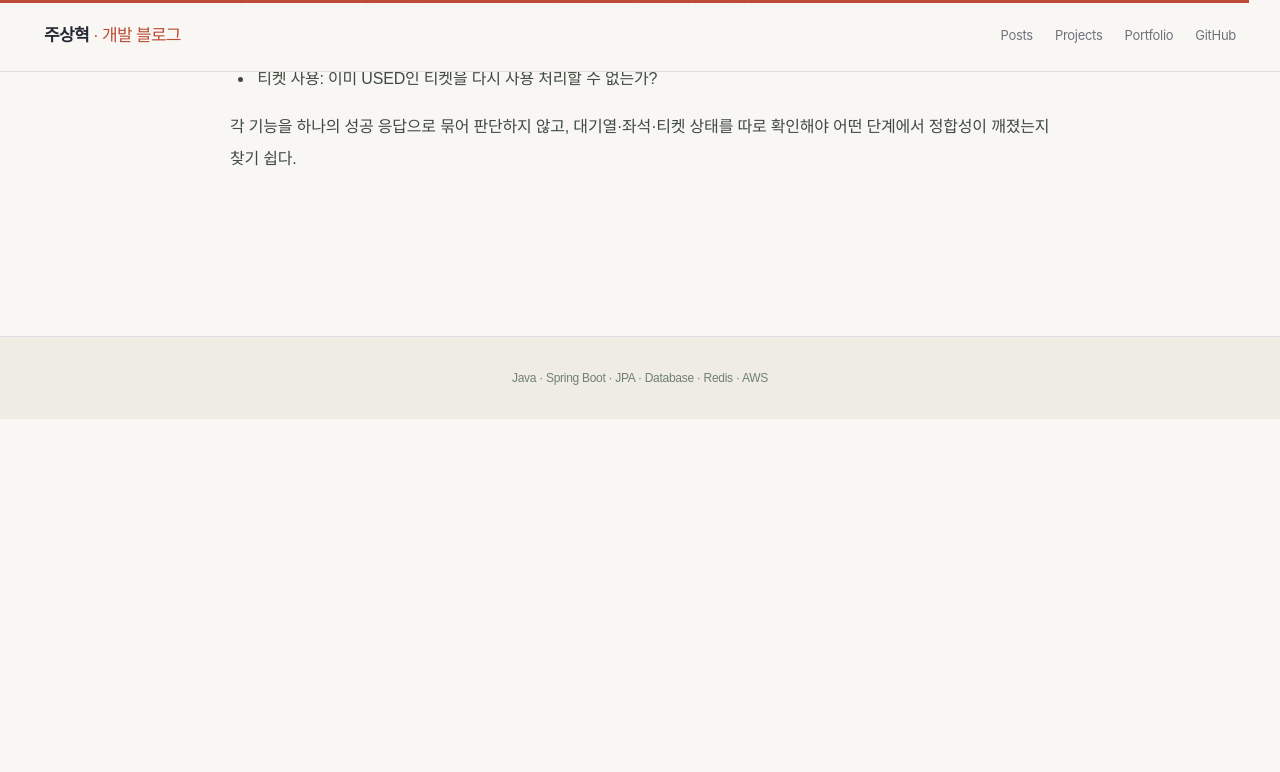
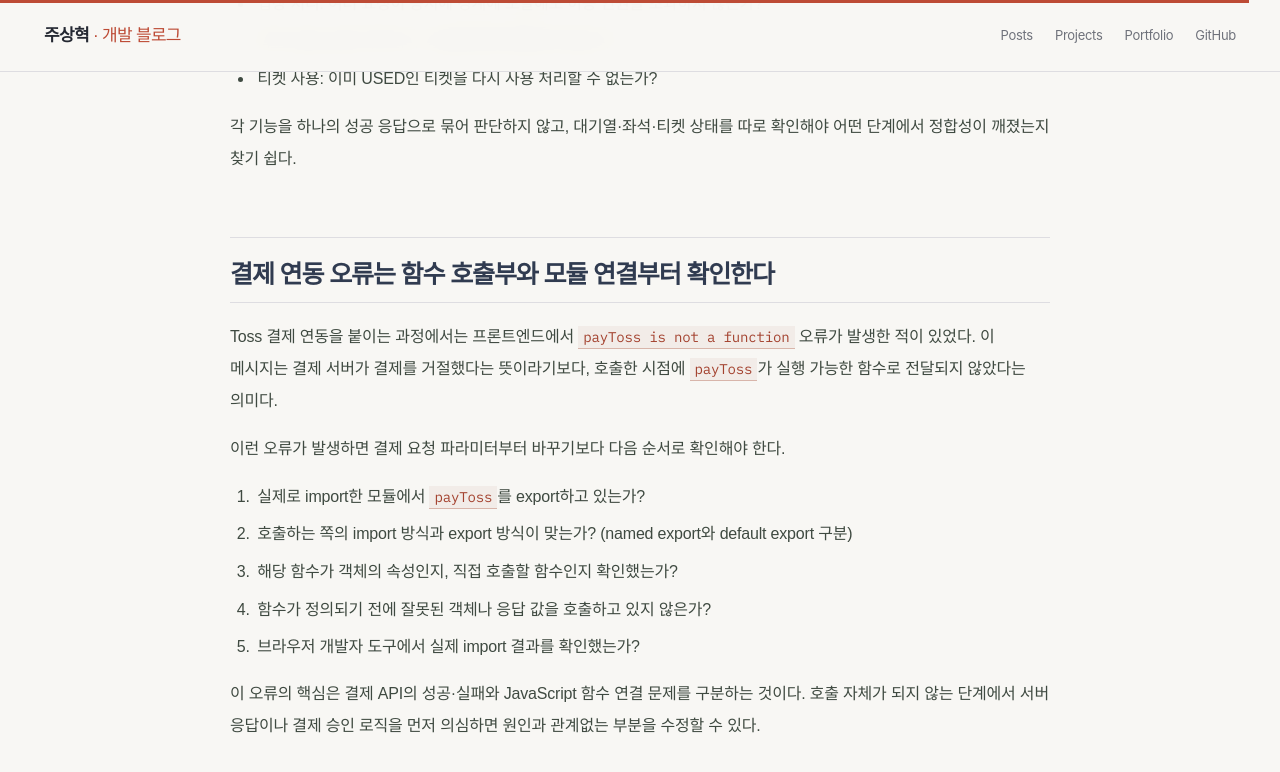
Before and after one commit to zuzusnasna/zuzusnasna.github.io, a Jekyll site: the page built from _posts/2026-10-25-smartticketing-k6-queue.md, in a window 1280 px wide and 900 px high, scrolled down 3547 px. Shown: the top 772 px of the window. Built offline with Jekyll 4.4.1, drawn with Linux system fonts in a browser that asks for light colours; some web fonts are replaced; before the commit the page ends 3966 px from its top, so only the background shows below that; some of the changed text lies outside the part shown.

Commit message:
Document SmartTicketing payment integration debugging

```diff
--- a/_posts/2026-10-25-smartticketing-k6-queue.md
+++ b/_posts/2026-10-25-smartticketing-k6-queue.md
@@ -80,3 +80,18 @@ ZCOUNT로 앞 순서의 사용자 수 확인
 - 티켓 사용: 이미 USED인 티켓을 다시 사용 처리할 수 없는가?
 
 각 기능을 하나의 성공 응답으로 묶어 판단하지 않고, 대기열·좌석·티켓 상태를 따로 확인해야 어떤 단계에서 정합성이 깨졌는지 찾기 쉽다.
+
+
+## 결제 연동 오류는 함수 호출부와 모듈 연결부터 확인한다
+
+Toss 결제 연동을 붙이는 과정에서는 프론트엔드에서 `payToss is not a function` 오류가 발생한 적이 있었다. 이 메시지는 결제 서버가 결제를 거절했다는 뜻이라기보다, 호출한 시점에 `payToss`가 실행 가능한 함수로 전달되지 않았다는 의미다.
+
+이런 오류가 발생하면 결제 요청 파라미터부터 바꾸기보다 다음 순서로 확인해야 한다.
+
+1. 실제로 import한 모듈에서 `payToss`를 export하고 있는가?
+2. 호출하는 쪽의 import 방식과 export 방식이 맞는가? (named export와 default export 구분)
+3. 해당 함수가 객체의 속성인지, 직접 호출할 함수인지 확인했는가?
+4. 함수가 정의되기 전에 잘못된 객체나 응답 값을 호출하고 있지 않은가?
+5. 브라우저 개발자 도구에서 실제 import 결과를 확인했는가?
+
+이 오류의 핵심은 결제 API의 성공·실패와 JavaScript 함수 연결 문제를 구분하는 것이다. 호출 자체가 되지 않는 단계에서 서버 응답이나 결제 승인 로직을 먼저 의심하면 원인과 관계없는 부분을 수정할 수 있다.
```
